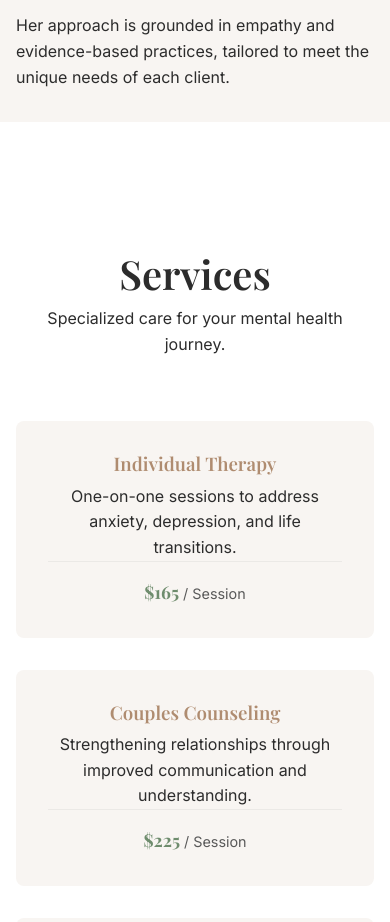
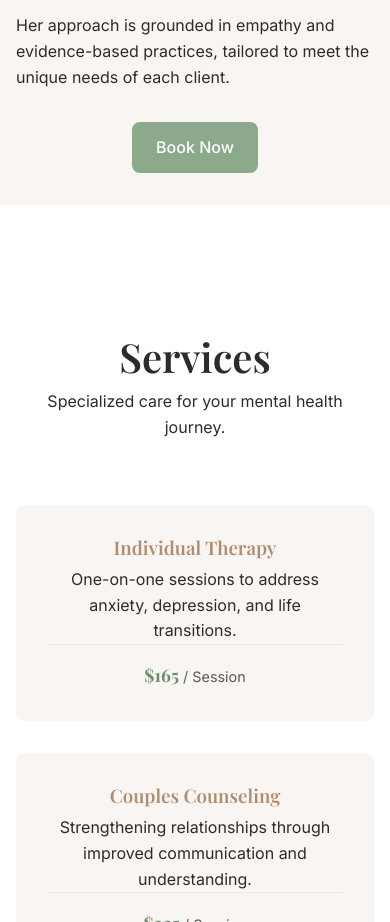
Before and after one commit to david-axelson/counseling-website, a website built with Vite: page index.html in a window 390 px wide. Shown: the part 1756-2678 px from the top of the page. Built offline with nearby package versions, Linux system fonts and the light colour scheme; a web font is replaced by a local one.

Commit message:
Add 'Book Now' CTA button to bio section with mobile layout fix

```diff
--- a/index.html
+++ b/index.html
@@ -117,6 +117,7 @@
             <br>
             <p>Her approach is grounded in empathy and evidence-based practices, tailored to meet the unique needs of
               each client.</p>
+            <a href="#contact" class="btn btn-primary about-cta">Book Now</a>
           </div>
         </div>
       </div>
--- a/style.css
+++ b/style.css
@@ -307,6 +307,10 @@ nav {
   box-shadow: 20px 20px 0 var(--color-primary);
 }
 
+.about-cta {
+  margin-top: var(--spacing-md);
+}
+
 /* Services Section */
 .services {
   padding: var(--spacing-2xl) 0;
@@ -549,11 +553,19 @@ footer {
   }
 
   .about-content p,
-  .about-content br {
+  .about-content br,
+  .about-cta {
     order: 3;
-    /* Text THIRD */
+    /* Text and CTA THIRD */
     text-align: left;
     /* Keep text readable */
+  }
+
+  .about-cta {
+    display: block;
+    width: fit-content;
+    margin: var(--spacing-md) auto 0;
+    text-align: center;
   }
 
   .contact-grid {
```
